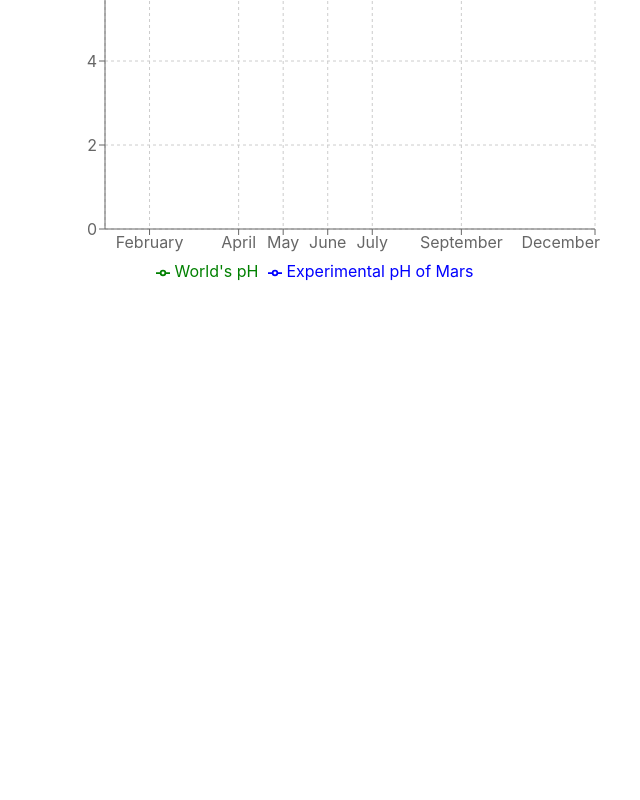
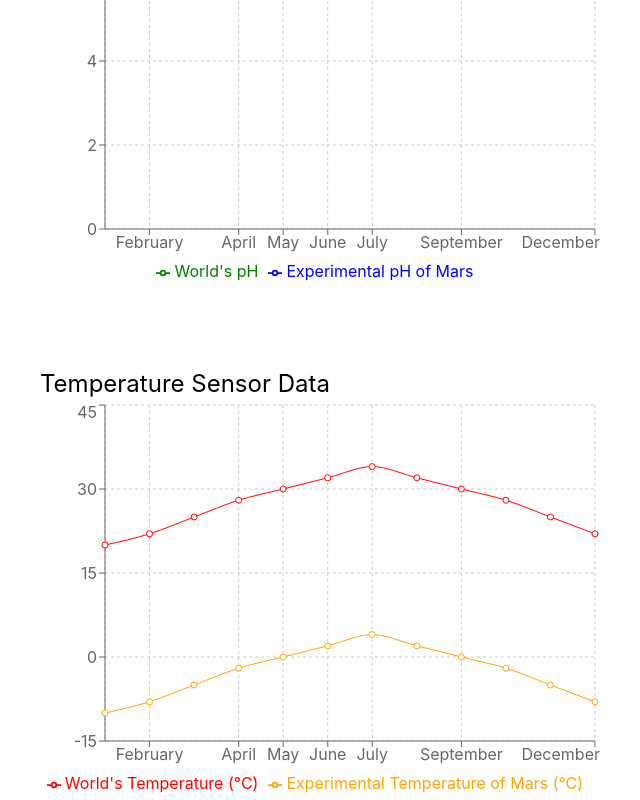
Before and after one commit to Humayra-Akter/mongol-barota-dashboard, a React (Create React App) app: page /science in a window 1280 px wide. Shown: the part 1444-2244 px from the top of the page, without its empty margins (40-680 px from the left). Before the commit the page ends 1732 px from the top, so only its background shows below. Built offline with nearby package versions, Linux system fonts and the light colour scheme.

Commit message:
charts added

```diff
--- a/src/Components/Science/Soil.js
+++ b/src/Components/Science/Soil.js
@@ -8,6 +8,7 @@ import Box from "./Box";
 import Boxes from "./Boxes";
 import BioSensor from "./BioSensor";
 import PHSensor from "./PHSensor";
+import TemperatureSensorChart from "./TemperatureSensorChart";
 
 const Soil = () => {
   return (
@@ -30,6 +31,7 @@ const Soil = () => {
           <Box />
           <BioSensor />
           <PHSensor />
+          <TemperatureSensorChart />
           {/* <Boxes/> */}
         </div>
       </div>
--- /dev/null
+++ b/src/Components/Science/TemperatureSensorChart.js
@@ -0,0 +1,57 @@
+import React from "react";
+import {
+  LineChart,
+  Line,
+  XAxis,
+  YAxis,
+  CartesianGrid,
+  Tooltip,
+  Legend,
+  ResponsiveContainer,
+} from "recharts";
+
+const TemperatureSensorChart = () => {
+  const data = [
+    { month: "January", worldTemperature: 20, marsExperimental: -10 },
+    { month: "February", worldTemperature: 22, marsExperimental: -8 },
+    { month: "March", worldTemperature: 25, marsExperimental: -5 },
+    { month: "April", worldTemperature: 28, marsExperimental: -2 },
+    { month: "May", worldTemperature: 30, marsExperimental: 0 },
+    { month: "June", worldTemperature: 32, marsExperimental: 2 },
+    { month: "July", worldTemperature: 34, marsExperimental: 4 },
+    { month: "August", worldTemperature: 32, marsExperimental: 2 },
+    { month: "September", worldTemperature: 30, marsExperimental: 0 },
+    { month: "October", worldTemperature: 28, marsExperimental: -2 },
+    { month: "November", worldTemperature: 25, marsExperimental: -5 },
+    { month: "December", worldTemperature: 22, marsExperimental: -8 },
+  ];
+
+  return (
+    <div className="pl-20 mt-20">
+      <p className="text-2xl">Temperature Sensor Data</p>
+      <ResponsiveContainer width="100%" height={400}>
+        <LineChart data={data}>
+          <CartesianGrid strokeDasharray="3 3" />
+          <XAxis dataKey="month" />
+          <YAxis />
+          <Tooltip />
+          <Legend />
+          <Line
+            type="monotone"
+            dataKey="worldTemperature"
+            stroke="red"
+            name="World's Temperature (°C)"
+          />
+          <Line
+            type="monotone"
+            dataKey="marsExperimental"
+            stroke="orange"
+            name="Experimental Temperature of Mars (°C)"
+          />
+        </LineChart>
+      </ResponsiveContainer>
+    </div>
+  );
+};
+
+export default TemperatureSensorChart;
```
